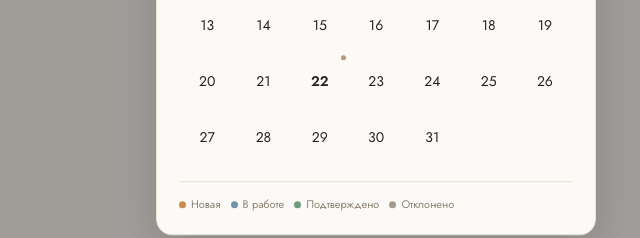
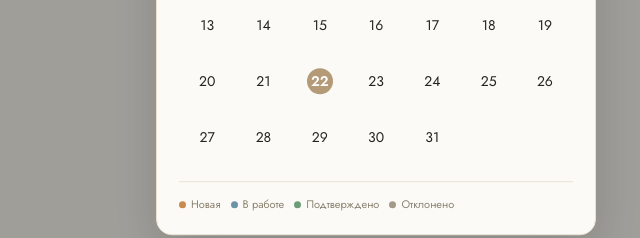
Before and after one commit to antonioavanzato/maldives-elite-admin, a plain HTML site: page index.html in a window 1280 px wide. Both pictures are taken after a click on the button 1164 px from the left and 32 px from the top of the page. Shown: the part 387-625 px from the top of the page, 264-904 px from the left. Drawn offline with Linux system fonts and the light colour scheme.

Commit message:
Update index.html

```diff
--- a/index.html
+++ b/index.html
@@ -386,11 +386,18 @@
   .cal-day.empty { visibility: hidden; }
   .cal-day.has-leads { cursor: pointer; }
   .cal-day.has-leads:active { background: rgba(180,154,118,0.1); }
-  .cal-day.today { font-weight: 600; }
-  .cal-day.today::before {
-    content: ""; position: absolute; top: 2px; right: 2px; width: 5px; height: 5px;
-    border-radius: 50%; background: var(--accent);
-  }
+  .cal-day.today > span {
+  display: flex;
+  align-items: center;
+  justify-content: center;
+  width: 26px;
+  height: 26px;
+  border-radius: 50%;
+  background: var(--accent);
+  color: #fff;
+  font-weight: 600;
+}
+
   .cal-dots {
     position: absolute; bottom: 4px; left: 50%; transform: translateX(-50%);
     display: flex; justify-content: center; gap: 2px; height: 5px; max-width: 90%; overflow: hidden;
```
